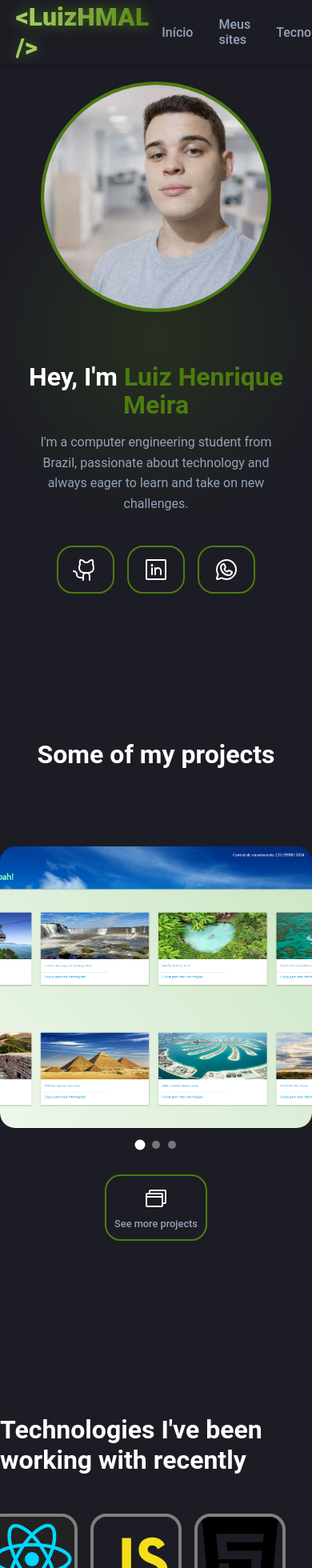
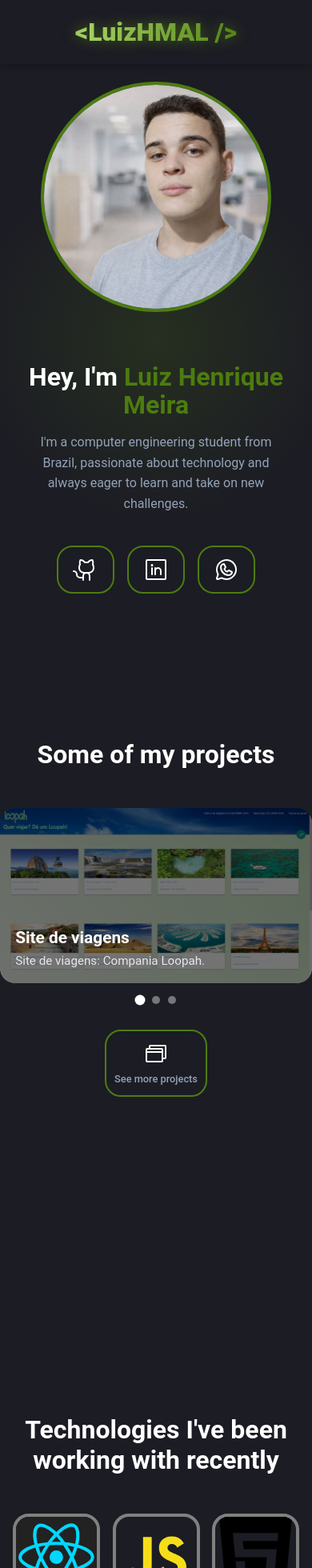
Before and after one commit to LuizHMAL/mypage, a React (Vite) app: page / in a window 390 px wide. Shown: the top 1960 px of the page at 80% size. Built offline with nearby package versions, Linux system fonts and the light colour scheme.

Commit message:
Mobile 100%

```diff
--- a/src/components/Carrossel.jsx
+++ b/src/components/Carrossel.jsx
@@ -4,12 +4,15 @@ import styles from "./Carrossel.module.css";
 export function Carrossel({ slides }) {
   const [index, setIndex] = useState(0);
   const intervalRef = useRef(null);
+  const startX = useRef(0);
+  const deltaX = useRef(0);
+
   const total = slides.length;
+  const SWIPE_THRESHOLD = 60;
 
   const next = () => setIndex((i) => (i + 1) % total);
   const prev = () => setIndex((i) => (i - 1 + total) % total);
 
-  /* AUTOPLAY */
   useEffect(() => {
     startAutoPlay();
     return stopAutoPlay;
@@ -24,11 +27,34 @@ export function Carrossel({ slides }) {
     if (intervalRef.current) clearInterval(intervalRef.current);
   };
 
+  const onTouchStart = (e) => {
+    stopAutoPlay();
+    startX.current = e.touches[0].clientX;
+  };
+
+  const onTouchMove = (e) => {
+    deltaX.current = e.touches[0].clientX - startX.current;
+  };
+
+  const onTouchEnd = () => {
+    if (deltaX.current > SWIPE_THRESHOLD) {
+      prev();
+    } else if (deltaX.current < -SWIPE_THRESHOLD) {
+      next();
+    }
+
+    deltaX.current = 0;
+    startAutoPlay();
+  };
+
   return (
     <div
       className={styles.container}
       onMouseEnter={stopAutoPlay}
       onMouseLeave={startAutoPlay}
+      onTouchStart={onTouchStart}
+      onTouchMove={onTouchMove}
+      onTouchEnd={onTouchEnd}
     >
       <button className={`${styles.arrow} ${styles.left}`} onClick={prev}>
         <span>‹</span>
@@ -42,7 +68,6 @@ export function Carrossel({ slides }) {
           {slides.map((slide, i) => (
             <div className={styles.slide} key={i}>
               <img src={slide.imagem} alt={slide.titulo} />
-
               <div className={styles.overlay}>
                 <h3 className={styles.title}>{slide.titulo}</h3>
                 <p className={styles.description}>{slide.descricao}</p>
--- a/src/components/Carrossel.module.css
+++ b/src/components/Carrossel.module.css
@@ -1,27 +1,20 @@
-/* CONTAINER */
 .container {
   width: 100%;
   max-width: 60rem;
-  max-height: 200rem;
-  margin: 0 auto;
+  margin: 6rem auto 2rem auto;
   position: relative;
-  margin-top: 6rem;
-  margin-bottom:2rem;
 }
 
-/* VIEWPORT */
 .viewport {
   overflow: hidden;
   border-radius: 1.2rem;
 }
 
-/* TRACK */
 .track {
   display: flex;
   transition: transform 0.6s ease;
 }
 
-/* SLIDE */
 .slide {
   min-width: 100%;
   height: 30rem;
@@ -31,7 +24,6 @@
   outline: none;
 }
 
-/* IMAGEM */
 .slide img {
   width: 100%;
   height: 100%;
@@ -40,7 +32,6 @@
   z-index: 1;
 }
 
-/* OVERLAY (TEXTO) */
 .overlay {
   position: absolute;
   inset: 0;
@@ -50,7 +41,7 @@
   display: flex;
   flex-direction: column;
   justify-content: space-between;
-  padding: 2.5rem 6rem; /* zona segura longe das setas */
+  padding: 2.5rem 6rem;
   z-index: 2;
 }
 
@@ -58,7 +49,6 @@
   opacity: 1;
 }
 
-/* TEXTO */
 .title {
   color: white;
   font-size: 2.2rem;
@@ -71,37 +61,30 @@
   max-width: 90%;
 }
 
-/* ARROWS (NÃO COBREM TEXTO) */
 .arrow {
   position: absolute;
   top: 0;
   height: 100%;
   width: 3.5rem;
-
   border: none;
   outline: none;
   box-shadow: none;
-
   cursor: pointer;
   z-index: 3;
   opacity: 0;
   transition: opacity 0.3s ease;
-
   background: transparent;
-
   display: flex;
   align-items: center;
   justify-content: center;
 }
 
-/* remove foco branco do chrome */
 .arrow:focus,
 .arrow:focus-visible {
   outline: none;
   box-shadow: none;
 }
 
-/* firefox */
 .arrow::-moz-focus-inner {
   border: 0;
 }
@@ -109,6 +92,7 @@
 .container:hover .arrow {
   opacity: 1;
 }
+
 .left {
   left: 0;
   background: linear-gradient(
@@ -126,12 +110,13 @@
     rgba(0, 0, 0, 0)
   );
 }
+
 .arrow span {
   font-size: 2.4rem;
   color: white;
   opacity: 0.85;
   transition: transform 0.3s ease, opacity 0.3s ease;
-  pointer-events: none; /* MUITO IMPORTANTE */
+  pointer-events: none;
 }
 
 .left span {
@@ -146,12 +131,11 @@
   transform: translateX(0);
   opacity: 1;
 }
+
 .arrow:hover {
   background: rgba(255, 255, 255, 0.03);
 }
 
-
-/* DOTS */
 .dots {
   display: flex;
   justify-content: center;
@@ -173,22 +157,37 @@
   transform: scale(1.3);
 }
 
-/* MOBILE */
+/* ================= MOBILE RESPONSIVO ================= */
+
 @media (max-width: 768px) {
+  .container {
+    margin-top: 3rem;
+  }
+
   .slide {
-    height: 22rem;
+    height: auto;
+    aspect-ratio: 16 / 9;
+  }
+
+  .slide img {
+    height: 100%;
+    object-fit: cover;
   }
 
   .overlay {
-    padding: 1.5rem 2rem;
+    opacity: 1;
+    padding: 1.2rem;
+    justify-content: flex-end;
+    gap: 0.5rem;
   }
 
   .title {
-    font-size: 1.5rem;
+    font-size: 1.3rem;
   }
 
   .description {
     font-size: 0.95rem;
+    max-width: 100%;
   }
 
   .arrow {
--- a/src/components/ExpandableCard.module.css
+++ b/src/components/ExpandableCard.module.css
@@ -1,34 +1,36 @@
 .expandableCardContainer {
-
   display: flex;
   flex-direction: row;
   justify-content: center;
   align-items: center;
+
   width: 100%;
   max-width: 50rem;
   height: 20rem;
-  margin-inline: 50px;
+
+  margin: 10rem auto 0 auto;
   gap: 10px;
-  margin-top: 10rem;
+
   transition: transform 0.3s ease;
   flex-wrap: nowrap;
-  margin-left: 0;
-  margin-bottom:0rem;
 }
+
+/* ================= CARDS ================= */
 
 .card {
   display: flex;
   flex: 1;
-  width: 18rem;
-  min-width: 10%;
   height: 100%;
+
   border-radius: 30px;
   align-items: center;
   justify-content: center;
   position: relative;
+
   border: 4px solid gray;
   overflow: hidden;
-  transition: transform 0.4s ease;
+
+  transition: transform 0.4s ease, flex 0.4s ease;
   will-change: transform;
 }
 
@@ -38,24 +40,24 @@
   object-fit: cover;
 }
 
+/* ================= HOVER (DESKTOP) ================= */
 
 @media (hover: hover) and (pointer: fine) {
   .card:hover {
     flex: 4;
     transform: scale(1.05);
-    width: 100%;
     border-color: var(--green);
   }
 
-
-  .expandableCardContainer:not(:hover) div:nth-child(1) {
+  .expandableCardContainer:not(:hover) .card:nth-child(1) {
     flex: 4;
   }
 
   .card-content > .title {
     margin-left: 10px;
-    translate: 0 100%;
+    transform: translateY(100%);
     opacity: 0;
+    transition: all 0.3s ease;
   }
 
   .card:hover .title {
@@ -64,21 +66,26 @@
   }
 }
 
+/* ================= MOBILE ================= */
 
 @media (max-width: 768px) {
   .expandableCardContainer {
-    flex-wrap: wrap;
+    /* 🔥 troca flex por grid para centralização perfeita */
+    display: grid;
+    grid-template-columns: repeat(3, 1fr);
+    gap: 1rem;
+
     height: auto;
-    justify-content: center;
-    margin-top: 3rem;
-    gap: 1rem;
+    max-width: 100%;
+    margin: 3rem auto 0 auto;
+    padding-inline: 1rem;
   }
 
   .card {
-    flex: 0 0 calc(33.33% - 1rem);
+    width: 100%;
+    height: auto;
     aspect-ratio: 1 / 1;
-    width: auto;
-    height: auto;
+
     border-radius: 20px;
     transition: none;
   }
--- a/src/components/Header.module.css
+++ b/src/components/Header.module.css
@@ -22,12 +22,11 @@ h1 {
   font-size: 3.2em;
   line-height: 1.1;
 }
+
 .header h2 {
   font-family: 'Roboto', sans-serif;
   font-size: 2rem;
   font-weight: 900;
-
-
   background: linear-gradient(
     90deg,
     #4D7C0F,
@@ -39,9 +38,7 @@ h1 {
   -webkit-background-clip: text;
   background-clip: text;
   -webkit-text-fill-color: transparent;
-
   filter: drop-shadow(0 0 8px rgba(77, 124, 15, 0.8));
-
   animation: moveGradient 4s linear infinite;
 }
 
@@ -49,7 +46,6 @@ h1 {
   0% { background-position: 0% 50%; }
   100% { background-position: 100% 50%; }
 }
-
 
 button {
   border-radius: 8px;
@@ -88,10 +84,6 @@ button:focus-visible {
   z-index: 2000;
 }
 
-.header h2 {
-  color: var(--white);
-}
-
 .header nav {
   display: flex;
   align-items: center;
@@ -116,11 +108,17 @@ button:focus-visible {
 }
 
 @media (max-width: 768px) {
-  .links-navegacao {
-    gap: 20px;
+  .header {
+    justify-content: center;
   }
 
-  .links-navegacao a {
-    font-size: 1.1em;
+  .header h2 {
+    text-align: center;
+    margin: 0 auto;
+  }
+
+  .header nav,
+  .links-navegacao {
+    display: none;
   }
 }
--- a/src/global.css
+++ b/src/global.css
@@ -174,3 +174,73 @@ body {
     border: 4px solid var(--green);
   }
 }
+
+/* =====================================================
+   MOBILE — FIX DEFINITIVO DA SECTION TECHS
+   ===================================================== */
+@media (max-width: 768px) {
+
+  /* SECTION TECHS ocupa e centraliza a viewport */
+  .techsBg {
+    width: 100vw;
+    margin: 0 auto;
+    padding-left: 0;
+    padding-right: 0;
+
+    display: flex;
+    justify-content: flex-start;
+    align-items: center;
+  }
+
+  /* Conteúdo interno realmente centralizado */
+  .techsBg .sectionContent {
+    width: 100%;
+    max-width: 100%;
+    margin: 0 auto;
+
+    padding-left: 1rem;
+    padding-right: 1rem;
+
+    display: flex;
+    flex-direction: column;
+    align-items: center;
+    justify-content: center;
+
+    text-align: center;
+  }
+
+  /* Título */
+  .techsBg h2,
+  .techsBg .title {
+    width: 100%;
+    text-align: center;
+  }
+
+  /* CONTAINER DOS CARDS (PROBLEMA REAL) */
+  .techsBg .expandableCardContainer {
+    width: 100%;
+    max-width: 22rem; /* trava o bloco no centro visual */
+    margin: 2rem auto 0 auto;
+
+    display: grid;
+    grid-template-columns: repeat(3, 1fr);
+    gap: 1rem;
+
+    justify-content: center;
+    align-items: center;
+
+    height: auto;
+  }
+
+  /* Cards individuais */
+  .techsBg .card {
+    width: 100%;
+    aspect-ratio: 1 / 1;
+    height: auto;
+
+    border-radius: 20px;
+
+    flex: unset;
+    transition: none;
+  }
+}
```
